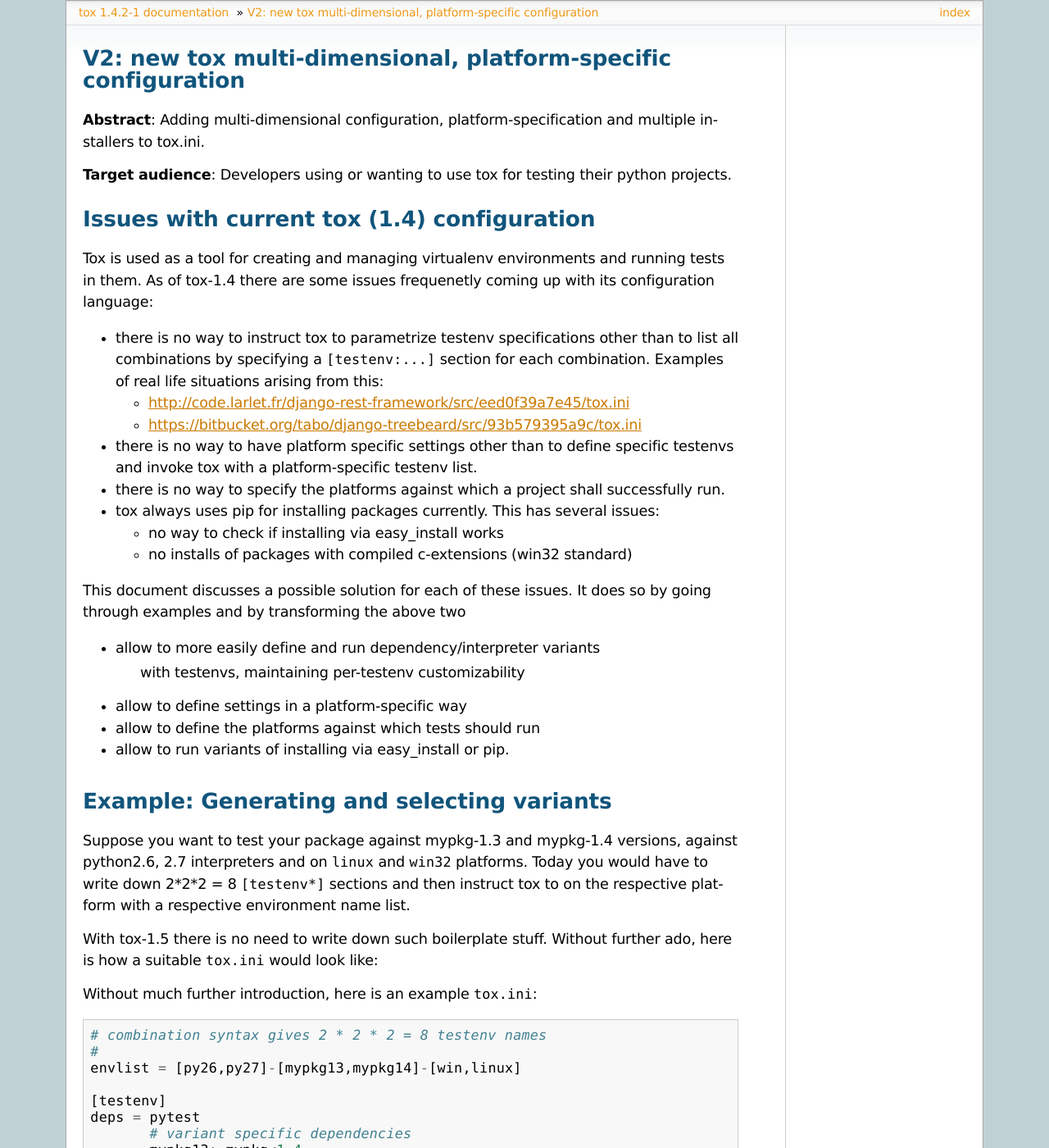
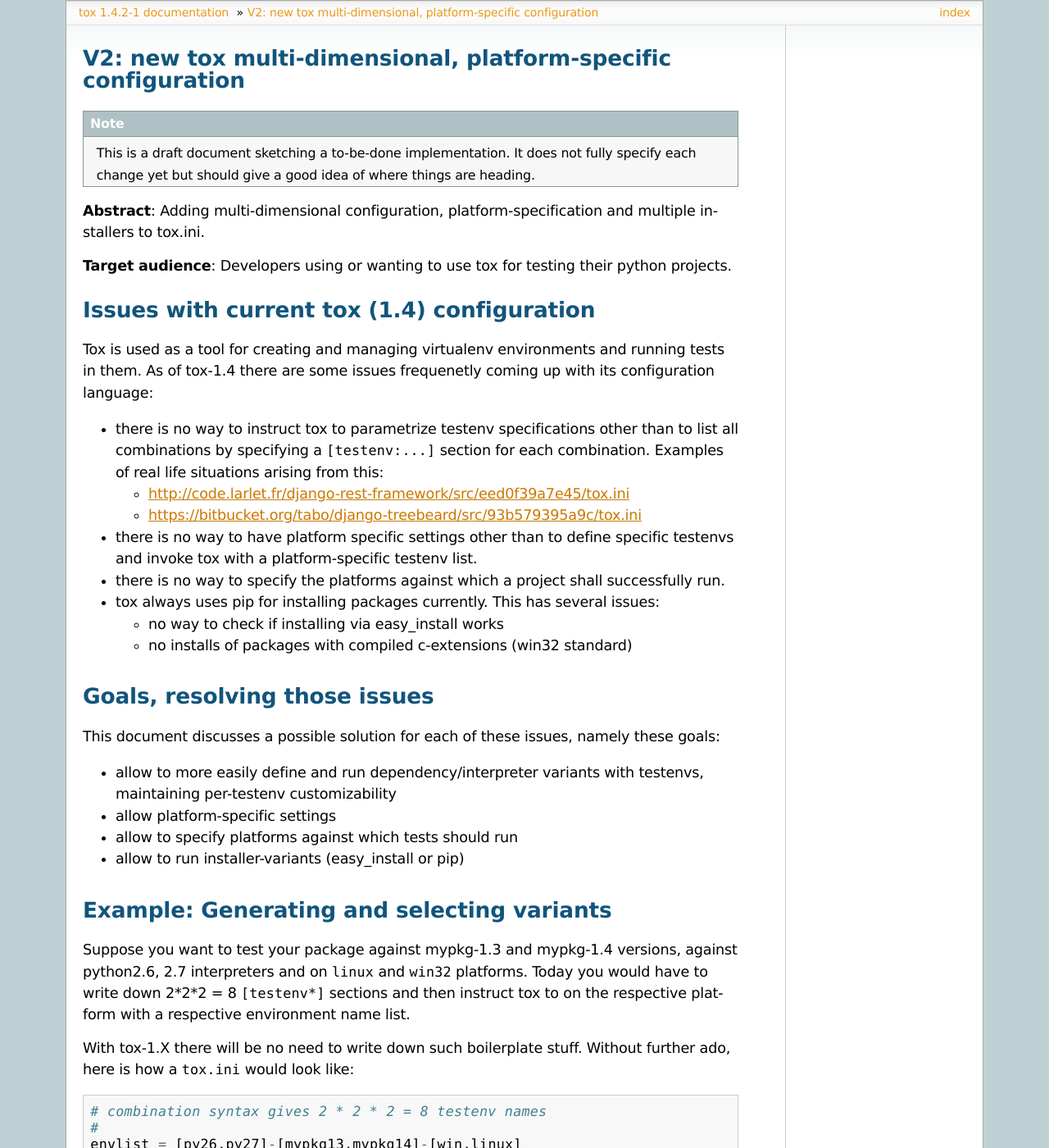
Before and after one commit to msabramo/tox, a Sphinx documentation site: the page built from doc/config-v2.txt, in a window 1280 px wide and 1400 px high. Shown: the whole window at 82% size. Built offline with Sphinx 7.4.7, drawn with Linux system fonts in a browser that asks for light colours; some of the changed text lies outside the part shown.

Commit message:
rename
--HG--
rename : doc/newconfig.txt => doc/config-v2.txt

```diff
--- a/doc/newconfig.txt
+++ b/doc/config-v2.txt
@@ -1,5 +1,11 @@
 V2: new tox multi-dimensional, platform-specific configuration
 --------------------------------------------------------------------
+
+.. note::
+
+   This is a draft document sketching a to-be-done implementation.
+   It does not fully specify each change yet but should give a good
+   idea of where things are heading.
 
 **Abstract**: Adding multi-dimensional configuration, platform-specification
 and multiple installers to tox.ini.
@@ -36,15 +42,17 @@
   - no way to check if installing via easy_install works
   - no installs of packages with compiled c-extensions (win32 standard)
 
-This document discusses a possible solution for each of these issues.
-It does so by going through examples and by transforming the above
-two
+Goals, resolving those issues
+------------------------------------
+
+This document discusses a possible solution for each of these issues,
+namely these goals:
 
 - allow to more easily define and run dependency/interpreter variants
-   with testenvs, maintaining per-testenv customizability
-- allow to define settings in a platform-specific way
-- allow to define the platforms against which tests should run
-- allow to run variants of installing via easy_install or pip.
+  with testenvs, maintaining per-testenv customizability
+- allow platform-specific settings
+- allow to specify platforms against which tests should run
+- allow to run installer-variants (easy_install or pip)
 
 
 Example: Generating and selecting variants
@@ -56,10 +64,8 @@
 write down 2*2*2 = 8 ``[testenv*]`` sections and then instruct
 tox to on the respective platform with a respective environment name list.
 
-With tox-1.5 there is no need to write down such boilerplate stuff.
-Without further ado, here is how a suitable ``tox.ini`` would look like::
-
-Without much further introduction, here is an example ``tox.ini``::
+With tox-1.X there will be no need to write down such boilerplate stuff.
+Without further ado, here is how a ``tox.ini`` would look like::
 
     # combination syntax gives 2 * 2 * 2 = 8 testenv names
     #
@@ -197,12 +203,12 @@
 ------------------------------------------------------
 
 The new "installer" testenv setting allows to specify the tool for
-installation::
+installation in a given test environment::
 
     [testenv]
     installer =
-        easy_install ; "easy" in envname
-        pip          ; "pip" in envname or "easy" not in envname
+        easy: easy_install
+        pip: pip
 
 If you want to have your package installed with both easy_install
 and pip, you can list them in your envlist likes this::
@@ -212,7 +218,7 @@
 
 If no installer is specified, ``pip`` will be used.
 
-Default settings for specific names in environments
+Default settings related to environments names/variants
 ---------------------------------------------------------------
 
 tox comes with predefined settings for certain variants, namely:
@@ -228,7 +234,8 @@
 Transforming the examples: django-rest
 ------------------------------------------------
 
-The original `tox.ini <http://code.larlet.fr/django-rest-framework/src/eed0f39a7e45/tox.ini>`_
+The original `django-rest-framework tox.ini
+<http://code.larlet.fr/django-rest-framework/src/eed0f39a7e45/tox.ini>`_
 file has 159 lines and a lot of repetition, the new one would +have 20
 lines and almost no repetition::
 
@@ -253,7 +260,7 @@
          Markdown==2.0.3
 
 Note that ``[,example]`` in the envlist denotes an empty env and the
- "example" variant.  The empty variant means that there are no specific
+"example" variant.  The empty variant means that there are no specific
 settings and thus no need to define a variant name.
 
 Note also that ``+deps`` means that we are appending to dependencies,
```
